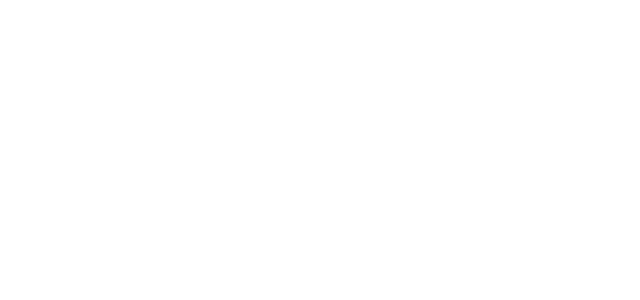
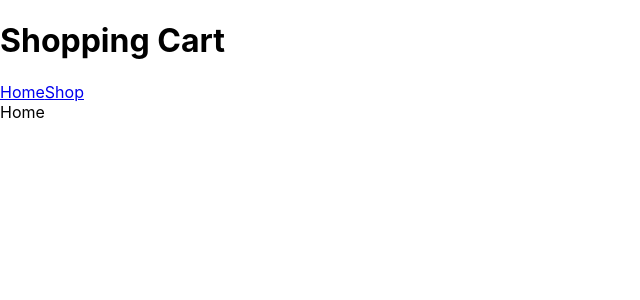
Before and after one commit to anthony-hsu/shopping-cart, a React (Create React App) app: page / in a window 1280 px wide. Shown: the top 300 px of the page, without its empty margins (0-640 px from the left). Built offline with nearby package versions, Linux system fonts and the light colour scheme.

Commit message:
Add routing and HeaderLayout

```diff
--- a/package.json
+++ b/package.json
@@ -34,5 +34,8 @@
       "last 1 firefox version",
       "last 1 safari version"
     ]
+  },
+  "devDependencies": {
+    "react-router-dom": "^6.14.1"
   }
 }
--- a/src/App.js
+++ b/src/App.js
@@ -1,9 +1,24 @@
+import {
+  createBrowserRouter,
+  createRoutesFromElements,
+  Route,
+  RouterProvider,
+} from "react-router-dom";
+import HeaderLayout from "./layouts/HeaderLayout";
+import Home from "./components/Home";
+import Shop from "./components/Shop";
+
+const router = createBrowserRouter(
+  createRoutesFromElements(
+    <Route path="/" element={<HeaderLayout/>}>
+      <Route index element={<Home />} />
+      <Route path="shop" element={<Shop />} />
+    </Route>
+  )
+);
+
 function App() {
-  return (
-    <div className="App">
-
-    </div>
-  );
+  return <RouterProvider router={router} />
 }
 
 export default App;
--- /dev/null
+++ b/src/components/Home.js
@@ -0,0 +1,9 @@
+import React from 'react'
+
+function Home() {
+  return (
+    <div>Home</div>
+  )
+}
+
+export default Home
--- /dev/null
+++ b/src/components/Shop.js
@@ -0,0 +1,9 @@
+import React from 'react'
+
+function Shop() {
+  return (
+    <div>Shop</div>
+  )
+}
+
+export default Shop
--- /dev/null
+++ b/src/layouts/HeaderLayout.js
@@ -0,0 +1,16 @@
+import { NavLink, Outlet } from "react-router-dom";
+
+function HeaderLayout() {
+  return (
+    <div className="header-layout">
+      <h1>Shopping Cart</h1>
+      <nav>
+        <NavLink to="/">Home</NavLink>
+        <NavLink to="shop">Shop</NavLink>
+      </nav>
+      <Outlet />
+    </div>
+  );
+}
+
+export default HeaderLayout;
```
Also changed, not shown: 1 other file (tests, documents, lock files or other folders).
